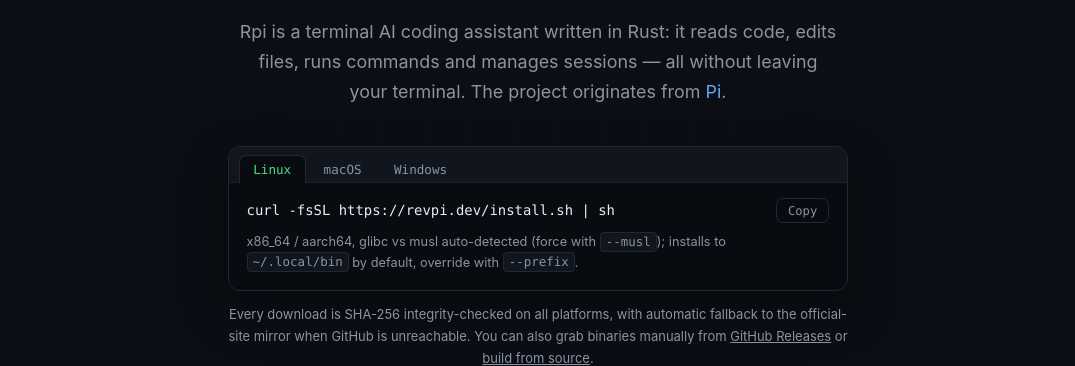
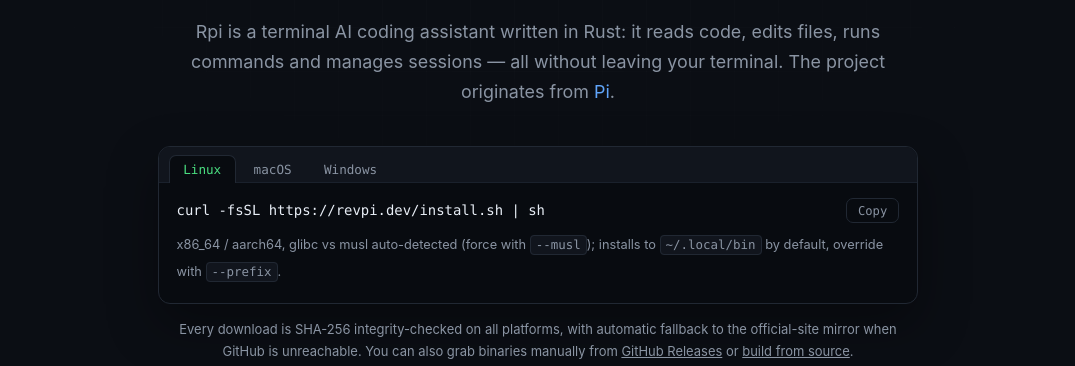
Before and after one commit to revpidev/rpi-pages, a plain HTML site: page index.html in a window 1280 px wide. Shown: the part 296-662 px from the top of the page, without its empty margins (102-1177 px from the left). Drawn offline with Linux system fonts and the light colour scheme.

Commit message:
fix(site): 首屏布局修复——安装面板与说明文字加宽至 760px 对齐终端演示框；install-note 行高提至 2.1 解决换行处 code 边框压行；install-foot 增加下间距避免与 badges 相挤

```diff
--- a/index.html
+++ b/index.html
@@ -190,7 +190,7 @@
     .hero h1 .accent { color: var(--green); }
     .hero .tagline {
       margin: 1.3rem auto 2.1rem;
-      max-width: 600px;
+      max-width: 760px;
       color: var(--muted);
       font-size: 1.12rem;
     }
@@ -238,7 +238,7 @@
     /* ---------- hero install panel ---------- */
     .install {
       margin: 2.4rem auto 0;
-      max-width: 620px;
+      max-width: 760px;
       text-align: left;
       background: var(--bg-code);
       border: 1px solid var(--border);
@@ -302,11 +302,11 @@
     }
     .copy-btn:hover { border-color: var(--muted); color: var(--text); }
     .copy-btn.copied { color: var(--green); border-color: rgba(74, 222, 128, 0.5); }
-    .install-note { margin-top: 0.6rem; font-size: 0.8rem; color: var(--muted); line-height: 1.6; }
+    .install-note { margin-top: 0.6rem; font-size: 0.8rem; color: var(--muted); line-height: 2.1; }
     .install-note code { font-size: 0.78rem; }
     .install-foot {
-      margin: 0.75rem auto 0;
-      max-width: 620px;
+      margin: 0.9rem auto 2.1rem;
+      max-width: 760px;
       font-size: 0.81rem;
       color: var(--muted);
       text-align: center;
```
